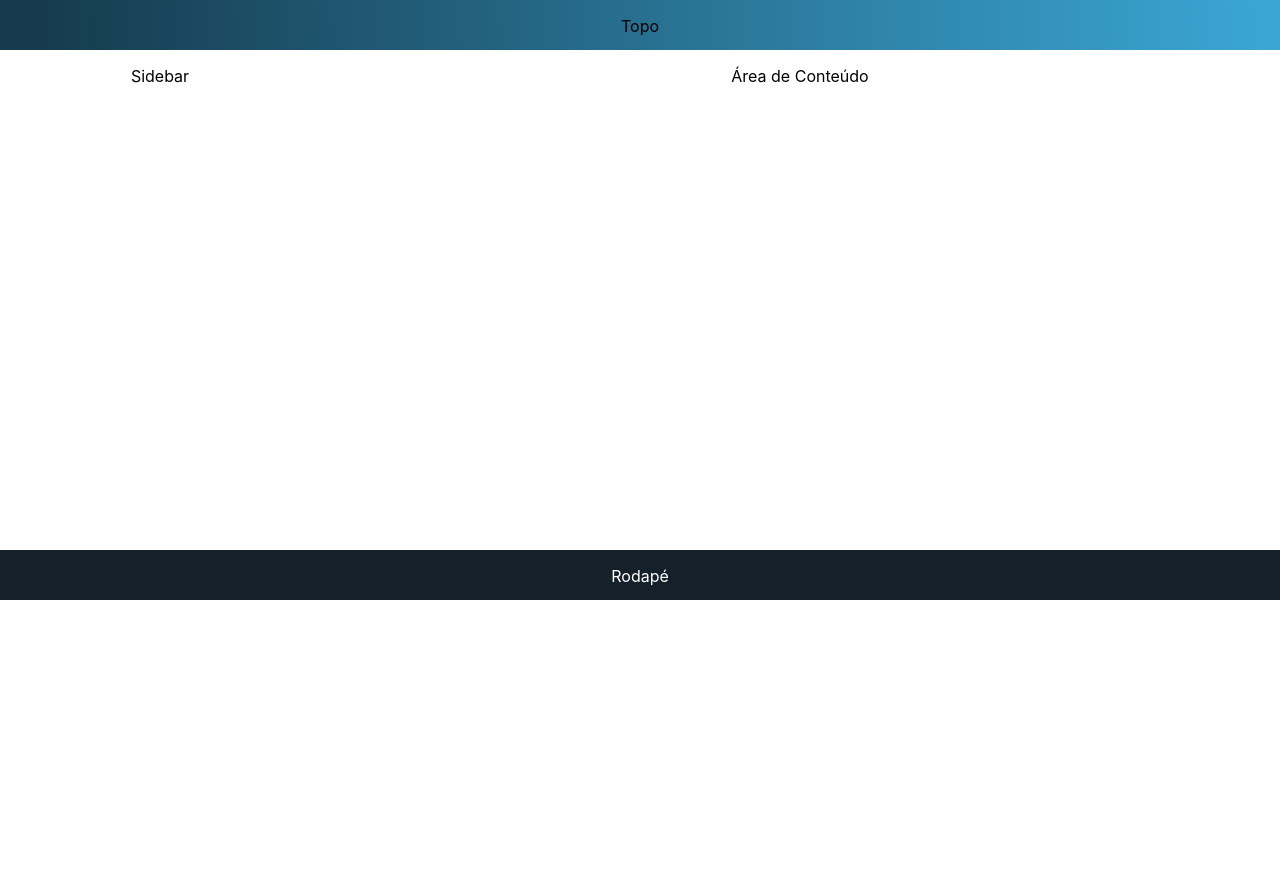
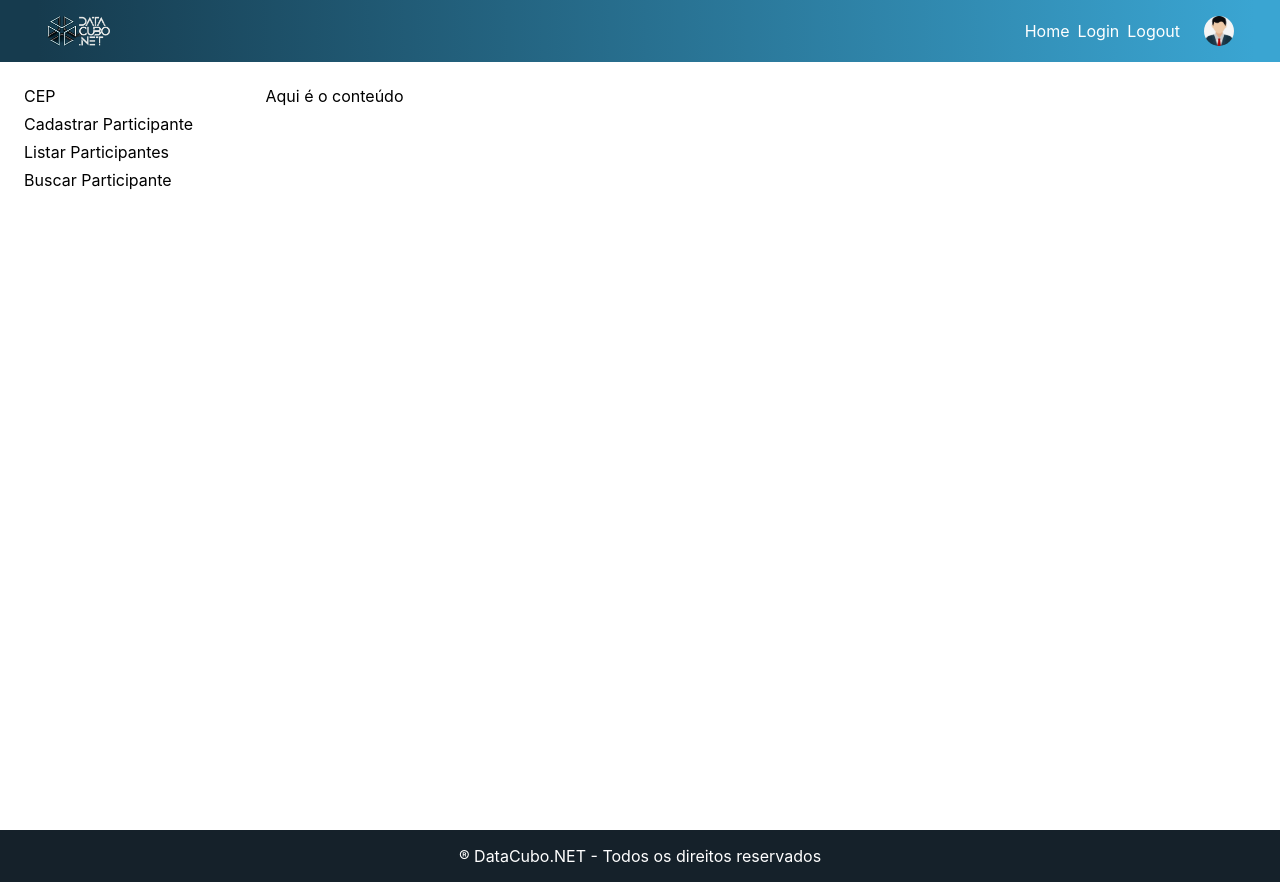
Before and after one commit to alnrf/react-class, a React (Create React App) app: page / in a window 1280 px wide. Before the commit the page ends 800 px from the top, so only its background shows below. Built offline with nearby package versions, Linux system fonts and the light colour scheme.

Commit message:
Navbar and sidebar create

```diff
--- a/public/index.html
+++ b/public/index.html
@@ -2,7 +2,7 @@
 <html lang="en">
   <head>
     <meta charset="utf-8" />
-    <link rel="icon" href="%PUBLIC_URL%/favicon.ico" />
+    <link rel="icon" href="%PUBLIC_URL%/favicon.png" />
     <meta name="viewport" content="width=device-width, initial-scale=1" />
     <meta name="theme-color" content="#000000" />
     <meta
@@ -24,7 +24,7 @@
       work correctly both with client-side routing and a non-root public URL.
       Learn how to configure a non-root public URL by running `npm run build`.
     -->
-    <title>React App</title>
+    <title>DataCubo.NET</title>
   </head>
   <body>
     <noscript>You need to enable JavaScript to run this app.</noscript>
--- a/src/App.css
+++ b/src/App.css
@@ -1,34 +1,36 @@
 .container {
-  display: grid;
-  grid-template-columns: repeat(4, 1fr);
-  grid-template-rows: 50px 500px 50px;
+  display: flex;
+  flex-direction: column;
 }
-.box {
-  color: #000;
-  padding: 1em;
-  text-align: center;
+
+.contentContainer {
+  display: flex;
+  flex-direction: row;
+  width: 100%;
+  min-height: 768px;
+  justify-content: space-between;
 }
+
 .topo {
   background: linear-gradient(89deg, #163b4e 3%, #3aa5d2 98%);
-  grid-column: 1 / 5;
-  grid-row: 1 / 2;
+  display: flex;
+  flex-direction: column;
 }
+
 .sidebar {
-  grid-column: 1;
-  grid-row: 2;
+  display: flex;
+  width: 250px;
+  padding: 24px;
 }
 .conteudo {
-  grid-column: 2 / 5;
-  grid-row: 2;
+  display: flex;
+  width: 100%;
+  padding: 24px;
 }
 .rodape {
   background-color: #15212a;
-  grid-column: 1 / -1;
-  grid-row: 3;
+  display: flex;
+  flex-direction: row;
+  align-items: center;
+  justify-content: center;
 }
-
-.rodapeText {
-  color: #fff;
-  padding: 1em;
-  text-align: center;
-}
--- a/src/App.js
+++ b/src/App.js
@@ -1,18 +1,24 @@
 import "./App.css";
 import Navbar from "./components/Navbar/Navbar";
 import Sidebar from "./components/Sidebar/Sidebar";
+import Footer from "./components/Footer/Footer";
 
 function App() {
   return (
     <div className="container">
-      <div className="topo box">
+      <div className="topo ">
         <Navbar />
       </div>
-      <div className="sidebar box">
-        <Sidebar />
+      <div className="contentContainer">
+        <div className="sidebar ">
+          <Sidebar />
+        </div>
+        <div className="conteudo ">Aqui é o conteúdo</div>
       </div>
-      <div className="conteudo box">Área de Conteúdo</div>
-      <div className="rodape rodapeText">Rodapé</div>
+
+      <div className="rodape ">
+        <Footer />
+      </div>
     </div>
   );
 }
--- /dev/null
+++ b/src/components/Footer/Footer.js
@@ -0,0 +1,12 @@
+import React from "react";
+import "./footer.css";
+
+function Footer() {
+  return (
+    <div className="footerContainer">
+      <span>&reg; DataCubo.NET - Todos os direitos reservados</span>
+    </div>
+  );
+}
+
+export default Footer;
--- /dev/null
+++ b/src/components/Footer/footer.css
@@ -0,0 +1,11 @@
+.footerContainer {
+  display: flex;
+  flex-direction: row;
+  align-items: center;
+  margin: 0 30px;
+  padding: 1em;
+}
+
+.footerContainer span {
+  color: white;
+}
--- a/src/components/Navbar/Navbar.js
+++ b/src/components/Navbar/Navbar.js
@@ -1,7 +1,30 @@
 import React from "react";
+import "./navbar.css";
+import logo from "../../assets/DataCuboNet.png";
+import avatar from "../../assets/avatar.jpg";
 
-const Navbar = () => {
-  return <div>Topo</div>;
-};
+function Navbar() {
+  return (
+    <div className="navContainer">
+      <div className="logo">
+        <img src={logo} alt="Logotipo" />
+      </div>
+      <div className="rightWrap">
+        <div className="navLinks">
+          <span onClick={() => alert("Vai chamar a home")}>Home</span>
+          <span onClick={() => alert("Vai mostrar quando nao estiver logado")}>
+            Login
+          </span>
+          <span onClick={() => alert("Vai mostrar quando estiver logado")}>
+            Logout
+          </span>
+        </div>
+        <div className="avatar">
+          <img src={avatar} alt="avatar" />
+        </div>
+      </div>
+    </div>
+  );
+}
 
 export default Navbar;
--- a/src/components/Navbar/navbar.css
+++ b/src/components/Navbar/navbar.css
@@ -0,0 +1,47 @@
+.navContainer {
+  display: flex;
+  flex-direction: row;
+  align-items: center;
+  justify-content: space-between;
+  margin: 0 30px;
+  padding: 1em;
+}
+
+.logo {
+  display: flex;
+  height: 30px;
+}
+
+.rightWrap {
+  display: flex;
+  flex-direction: row;
+  align-items: center;
+}
+.navLinks {
+  display: inline;
+  flex-direction: row;
+}
+
+.navLinks span {
+  padding: 0 8px 0 0;
+  cursor: pointer;
+  color: #fff;
+}
+
+.navLinks span:hover {
+  padding: 0 8px 0 0;
+  color: #000;
+  cursor: pointer;
+}
+
+.avatar {
+  margin: 0 0 0 16px;
+  width: 30px;
+  height: 30px;
+}
+
+.avatar img {
+  max-width: 100%;
+  max-height: 100%;
+  border-radius: 50%;
+}
--- a/src/components/Sidebar/Sidebar.js
+++ b/src/components/Sidebar/Sidebar.js
@@ -1,7 +1,25 @@
 import React from "react";
+import "./sidebar.css";
 
-const Sidebar = () => {
-  return <div>Sidebar</div>;
-};
+function Sidebar() {
+  return (
+    <div className="sideComponent">
+      <div className="menuList">
+        <div className="menuItem">
+          <a href="/">CEP</a>
+        </div>
+        <div className="menuItem">
+          <a href="/">Cadastrar Participante</a>
+        </div>
+        <div className="menuItem">
+          <a href="/">Listar Participantes</a>
+        </div>
+        <div className="menuItem">
+          <a href="/">Buscar Participante</a>
+        </div>
+      </div>
+    </div>
+  );
+}
 
 export default Sidebar;
--- a/src/components/Sidebar/sidebar.css
+++ b/src/components/Sidebar/sidebar.css
@@ -0,0 +1,33 @@
+.sideComponent {
+  display: flex;
+  flex-direction: column;
+}
+
+.menuList {
+  display: flex;
+  flex-direction: column;
+  align-items: left;
+}
+
+.menuItem {
+  display: flex;
+  text-align: left;
+  margin: 8px 0 0 0;
+}
+
+.menuItem:nth-child(1) {
+  margin: 0;
+}
+
+.menuItem a {
+  text-decoration: none;
+  text-decoration-color: black;
+  color: black;
+}
+
+.menuItem a:hover {
+  text-decoration: none;
+  text-decoration-color: black;
+  color: black;
+  font-weight: 600;
+}
--- a/src/index.css
+++ b/src/index.css
@@ -5,4 +5,6 @@ body {
     sans-serif;
   -webkit-font-smoothing: antialiased;
   -moz-osx-font-smoothing: grayscale;
+  width: 100vw;
+  height: 100vh;
 }
```
Also changed, not shown: public/favicon.png (added), src/assets/avatar.jpg (added).
